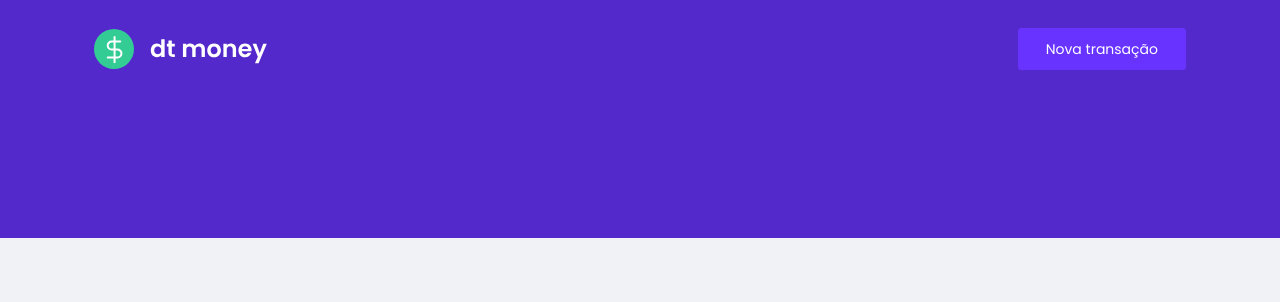
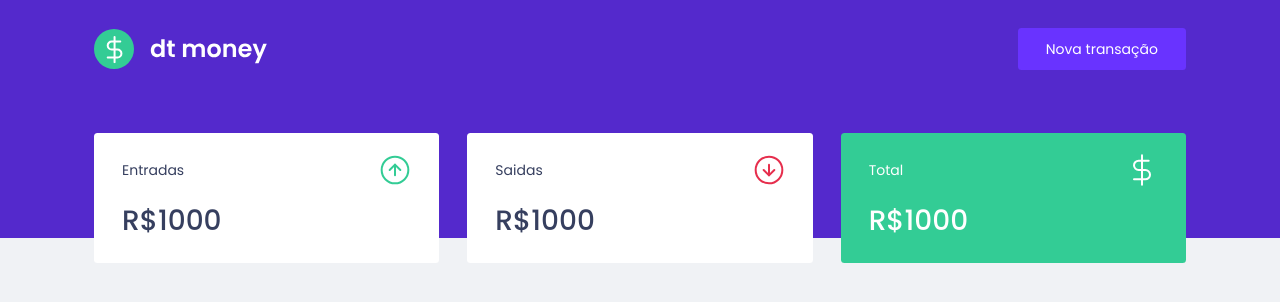
Before and after one commit to emanuelv15/dt-money-ignite-rocketseat, a React (Create React App) app: page / in a window 1280 px wide. Shown: the top 302 px of the page. Built offline with nearby package versions, Linux system fonts and the light colour scheme.

Commit message:
dashboard created

```diff
--- a/public/index.html
+++ b/public/index.html
@@ -8,7 +8,7 @@
 
     <link rel="shortcut icon" href="favicon.png" type="image/png" />
 
-    <link href="https://fonts.googleapis.com/css2?family=Poppins:wght@400;600&display=swap" rel="stylesheet">
+    <link href="https://fonts.googleapis.com/css2?family=Poppins:wght@400;500;600&display=swap" rel="stylesheet">
 
     <title>DT Money</title>
   </head>
--- a/src/App.tsx
+++ b/src/App.tsx
@@ -1,3 +1,4 @@
+import { Dashboard } from "./components/Dashboard";
 import { Header } from "./components/Header";
 import { GlobalStyle } from "./styles/global";
 
@@ -5,6 +6,7 @@
   return (
     <>
       <Header />
+      <Dashboard />
       <GlobalStyle />
     </>
   );
--- /dev/null
+++ b/src/components/Dashboard/index.tsx
@@ -0,0 +1,11 @@
+import { Summary } from "../Summary";
+
+import { Container } from "./styles";
+
+export function Dashboard() {
+    return (
+        <Container>
+            <Summary />
+        </Container>
+    )
+}
--- /dev/null
+++ b/src/components/Dashboard/styles.ts
@@ -0,0 +1,7 @@
+import styled from "styled-components";
+
+export const Container = styled.main`
+    max-width: 1120px;
+    margin: 0 auto;
+    padding: 2.5rem 1rem;
+`
--- /dev/null
+++ b/src/components/Summary/index.tsx
@@ -0,0 +1,35 @@
+import { Container } from "./styles";
+
+import icomeImg from '../../assets/income.svg'
+import outcomeImg from '../../assets/outcome.svg'
+import totalImg from '../../assets/total.svg'
+
+export function Summary() {
+    return (
+        <Container>
+            <div>
+                <header>
+                    <p>Entradas</p>
+                    <img src={icomeImg} alt="icome" />
+                </header>
+                <strong>R$1000</strong>
+            </div>
+
+            <div>
+                <header>
+                    <p>Saidas</p>
+                    <img src={outcomeImg} alt="icome" />
+                </header>
+                <strong>R$1000</strong>
+            </div>
+
+            <div className="total-background">
+                <header>
+                    <p>Total</p>
+                    <img src={totalImg} alt="icome" />
+                </header>
+                <strong>R$1000</strong>
+            </div>
+        </Container>
+    )
+}
--- /dev/null
+++ b/src/components/Summary/styles.ts
@@ -0,0 +1,34 @@
+import styled from "styled-components";
+
+export const Container = styled.div`
+    display: grid;
+    grid-template-columns: repeat(3, 1fr);
+    gap: 2rem;
+    margin-top: -10rem;
+
+    div {
+        background: var(--shape);
+        padding: 1.5rem 2rem;
+        border-radius: 0.25rem;
+        color: var(--text-title);
+
+        header {
+            display: flex;
+            align-items: center;
+            justify-content: space-between;
+        }
+
+        strong {
+            display: block;
+            margin-top: 1rem;
+            font-size: 2rem;
+            font-weight: 500;
+            line-height: 3rem;
+        }
+
+        &.total-background {
+            background: var(--green);
+            color: #FFFFFF;
+        }
+    }
+`
--- a/src/styles/global.ts
+++ b/src/styles/global.ts
@@ -4,6 +4,7 @@
     :root {
         --background: #F0F2F5;
         --red: #E52E4D;
+        --green: #33CC95;
         --blue: #5429CC;
         --blue-light: #6933FF;
         --text-title: #363F5F;
```
